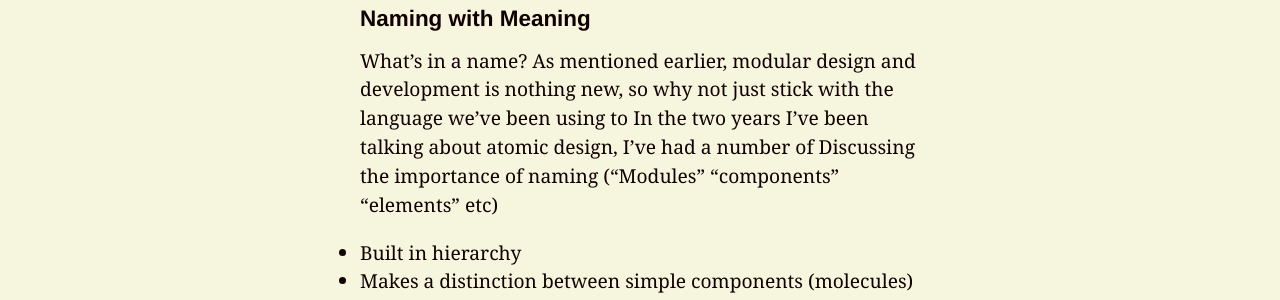
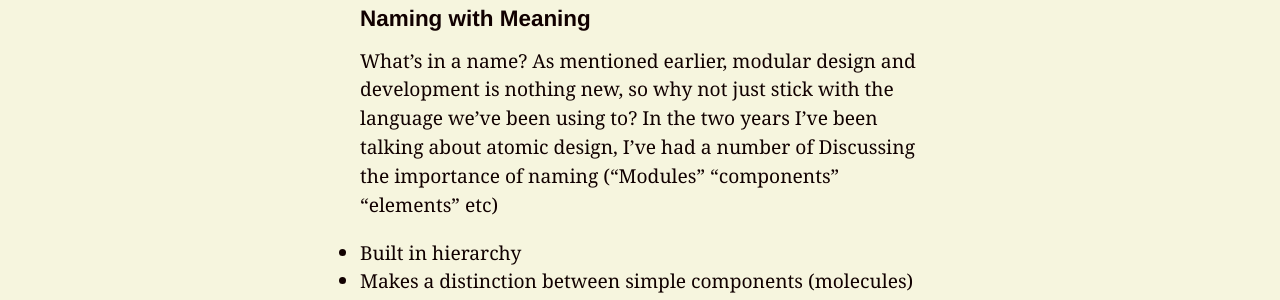
Before and after one commit to bradfrost/atomic-design, a Jekyll site: the page built from chapter-2.md, in a window 1280 px wide and 900 px high, scrolled down 29597 px. Shown: the part 213-513 px from the top of the window. Built offline with Jekyll 4.4.1, drawn with Linux system fonts in a browser that asks for light colours; some of the changed text lies outside the part shown.

```diff
--- a/chapter-2.md
+++ b/chapter-2.md
@@ -198,7 +198,7 @@ On the left we see the UI's content skeleton, which consists of the same *person
 The content we pour into our UIs at the page stage will influence the characteristics and parameters of the underlying design patterns.
 
 ### Naming with Meaning
-What's in a name? As mentioned earlier, modular design and development is nothing new, so why not just stick with the language we've been using to In the two years I've been talking about atomic design, I've had a number of Discussing the importance of naming ("Modules" "components" "elements" etc)
+What's in a name? As mentioned earlier, modular design and development is nothing new, so why not just stick with the language we've been using to? In the two years I've been talking about atomic design, I've had a number of Discussing the importance of naming ("Modules" "components" "elements" etc)
 - Built in hierarchy
 - Makes a distinction between simple components (molecules) and complex components (organisms)
 
```
Also changed, not shown: other parts of chapter-2.md (+1 -1 lines), 2 other files.
